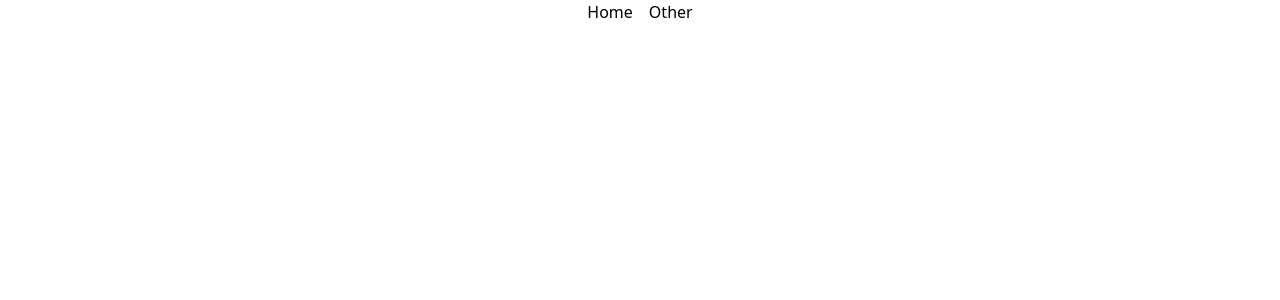
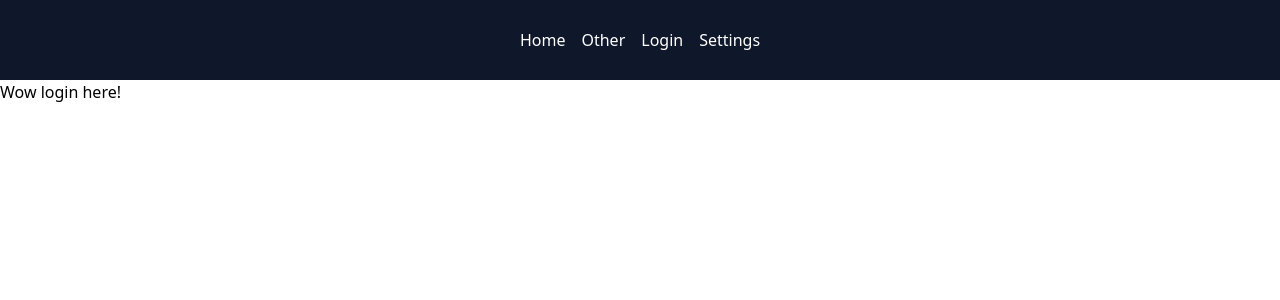
Before and after one commit to CMcKnzie/homework5, a Vue app: page /login in a window 1280 px wide. Before the commit this address had no page. Shown: the top 300 px of the page. Built offline with nearby package versions, Linux system fonts and the light colour scheme.

Commit message:
nav bar finished

```diff
--- a/src/components/NavMenu.vue
+++ b/src/components/NavMenu.vue
@@ -1,11 +1,14 @@
 <template>
-  <nav>
-    <RouterLink to="/">Home</RouterLink>
-    <RouterLink to="/other">Other</RouterLink>
+  <nav class="bg-slate-900 h-20 items-center text-white flex justify-center space-x-4">
+    <RouterLink :to="{name: 'Home'}">Home</RouterLink>
+    <RouterLink :to="{name: 'Other'}">Other</RouterLink>
+    <RouterLink :to="{name: 'LoginPage'}">Login</RouterLink>
+    <RouterLink :to="{name: 'SettingsPage'}">Settings</RouterLink>
+
   </nav>
 </template>
 
-<style lang="postcss" scoped>
+ <!-- <style lang="postcss" scoped>
 nav {
   @apply flex justify-center space-x-4;
 
@@ -13,4 +16,4 @@
     @apply underline underline-offset-4;
   }
 }
-</style>
+</style> -->
--- /dev/null
+++ b/src/views/LoginPage.vue
@@ -0,0 +1,7 @@
+<script setup>
+
+</script>
+
+<template>
+    <div>Wow login here!</div>
+</template>
--- /dev/null
+++ b/src/views/SettingsPage.vue
@@ -0,0 +1,7 @@
+<script setup>
+
+</script>
+
+<template>
+    <div>Settings!!</div>
+</template>
--- a/vite.config.js
+++ b/vite.config.js
@@ -4,6 +4,7 @@
 
 // https://vitejs.dev/config/
 export default defineConfig({
+ base: '/homework5',
   plugins: [vue()],
   resolve: {
     alias: {
```
Also changed, not shown: index.html (+1 -1 lines), src/router.js (+9 -0 lines), src/views/CardDetails.vue (added, +7 -0 lines).
